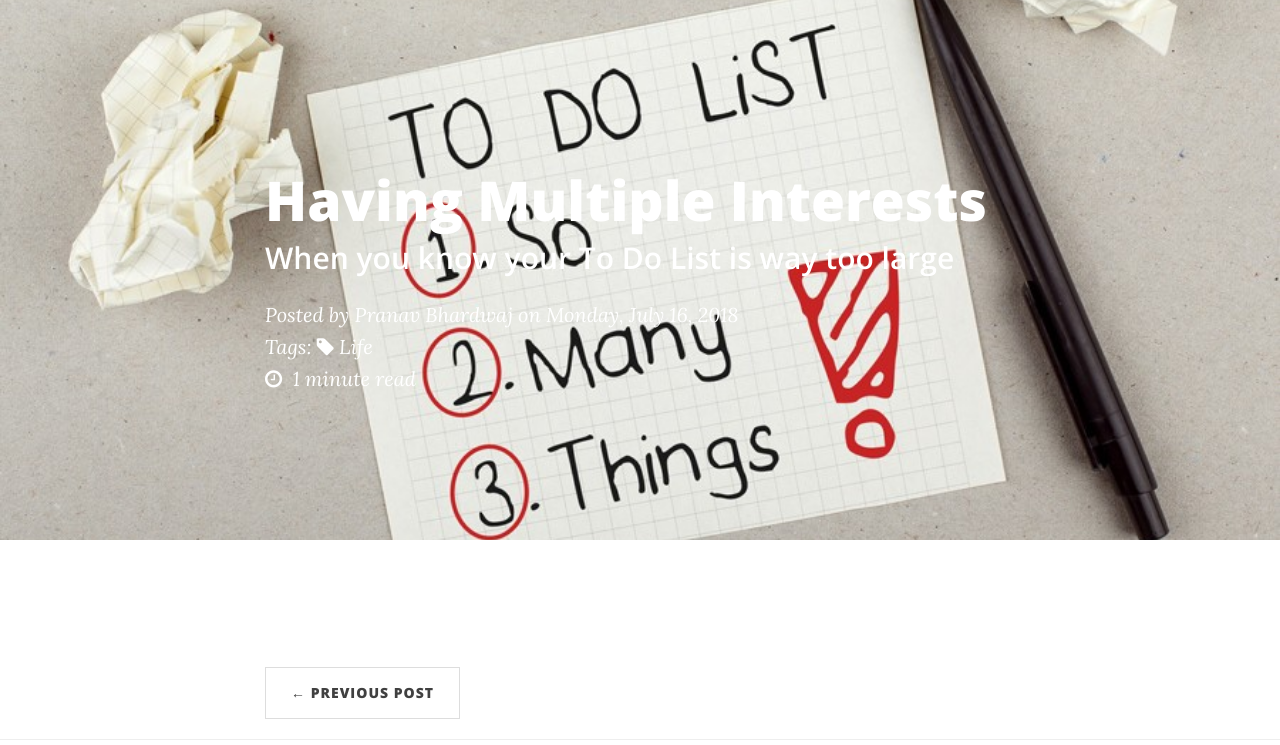
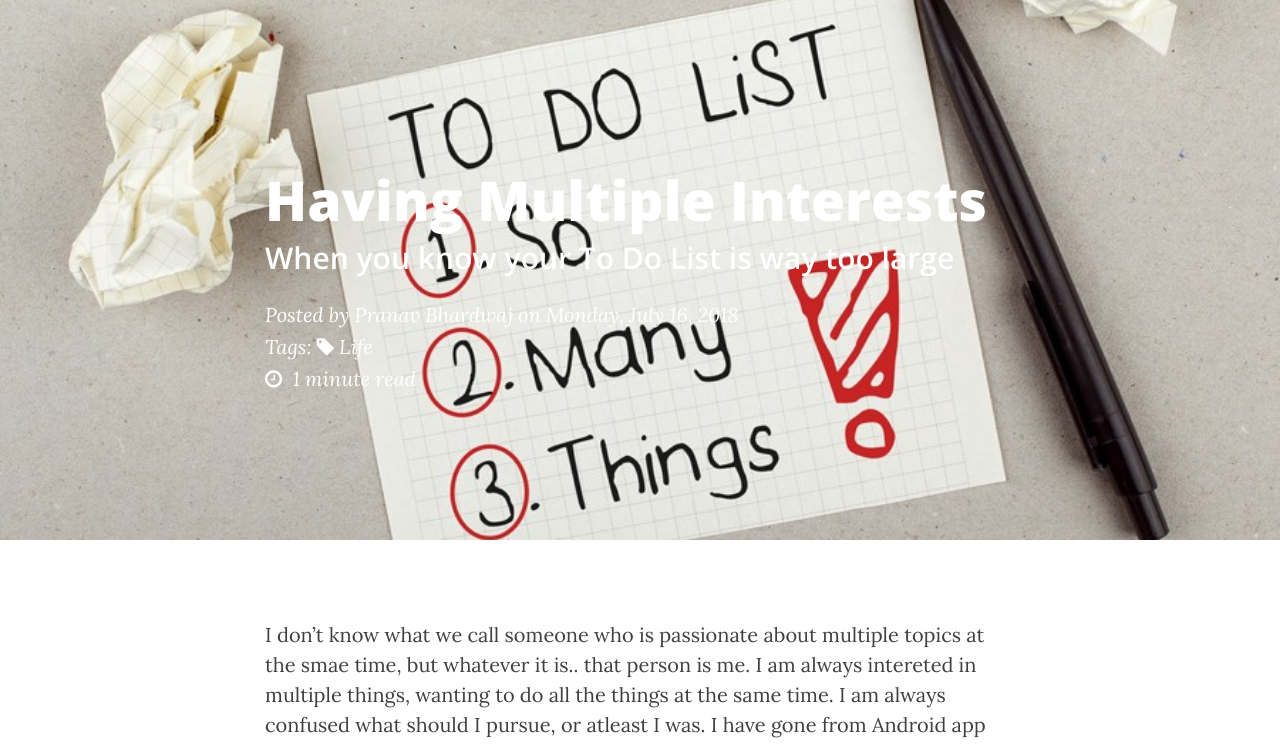
Before and after one commit to Pranav1999/Pranav1999.github.io, a Jekyll site: the page built from _posts/2018-07-16-Having-Multiple-Interests.md, in a window 1280 px wide. Shown: the part 100-845 px from the top of the page. Built offline with Jekyll 4.4.1, drawn with Linux system fonts in a browser that asks for light colours; nearby versions of some CDN libraries; comment, search, counter and statistics services are not loaded; some of the changed text lies outside the part shown.

Commit message:
Update blog

```diff
--- a/_posts/2018-07-16-Having-Multiple-Interests.md
+++ b/_posts/2018-07-16-Having-Multiple-Interests.md
@@ -8,3 +8,5 @@
 comments: true
 tags: [ Life ]
 ---
+
+I don't know what we call someone who is passionate about multiple topics at the smae time, but whatever it is.. that person is me. I am always intereted in multiple things, wanting to do all the things at the same time. I am always confused what should I pursue, or atleast I was. I have gone from Android app development, to Web Development, to Social Networks, to Data Mining, to MAchine learning, to sub-domains of MAchine learning, all this in just a year. I have multiple passions but I feel like
```
